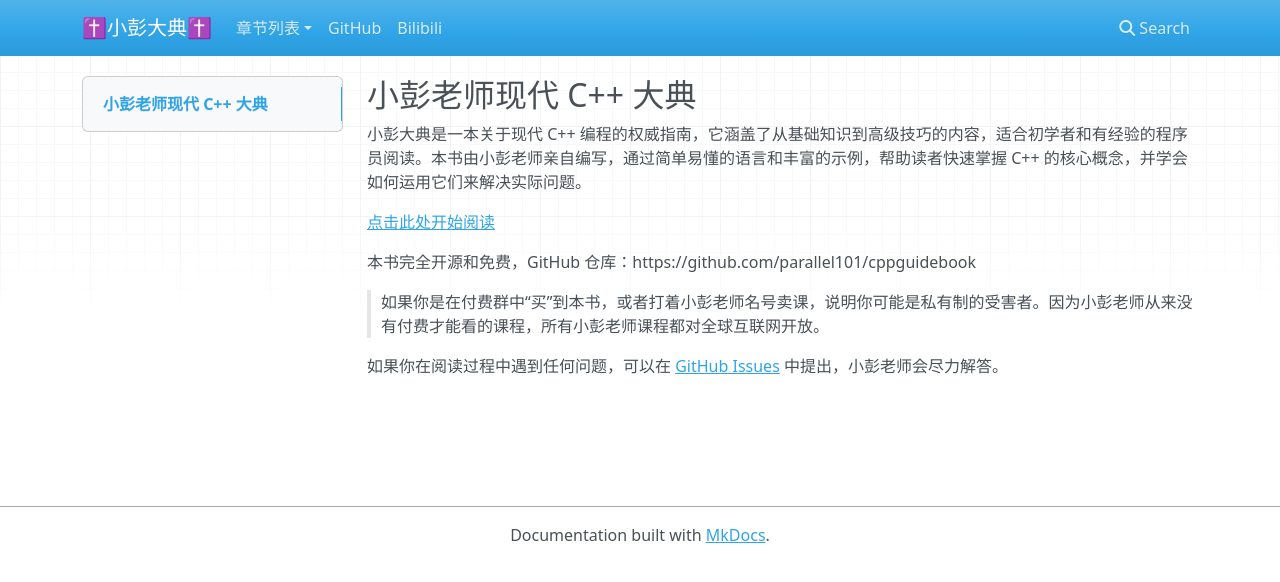
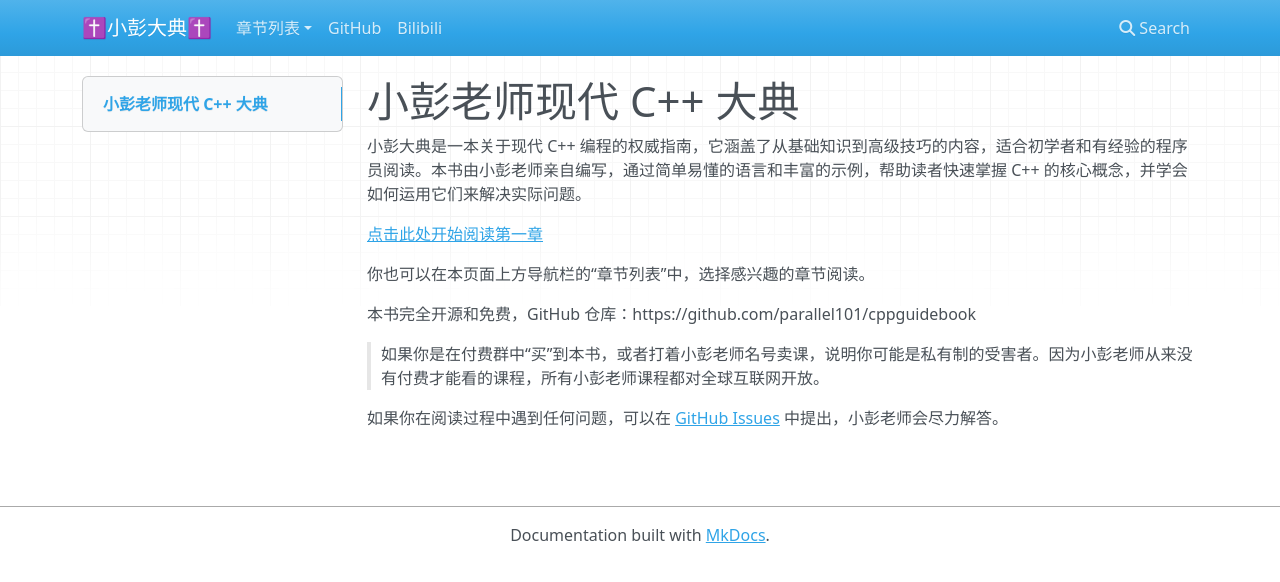
Before and after one commit to parallel101/cppguidebook, an MkDocs documentation site: the page built from docs/index.md, in a window 1280 px wide. Shown: the top 582 px of the page. Built offline with MkDocs 1.6.1, drawn with Linux system fonts in a browser that asks for light colours; nearby versions of some CDN libraries.

```diff
--- a/docs/index.md
+++ b/docs/index.md
@@ -1,8 +1,10 @@
-## 小彭老师现代 C++ 大典
+# 小彭老师现代 C++ 大典
 
 小彭大典是一本关于现代 C++ 编程的权威指南，它涵盖了从基础知识到高级技巧的内容，适合初学者和有经验的程序员阅读。本书由小彭老师亲自编写，通过简单易懂的语言和丰富的示例，帮助读者快速掌握 C++ 的核心概念，并学会如何运用它们来解决实际问题。
 
-[点击此处开始阅读](start.md)
+[点击此处开始阅读第一章](start.md)
+
+你也可以在本页面上方导航栏的“章节列表”中，选择感兴趣的章节阅读。
 
 本书完全开源和免费，GitHub 仓库：https://github.com/parallel101/cppguidebook
 
```
Also changed, not shown: README.md (+1 -1 lines), 1 other file.
